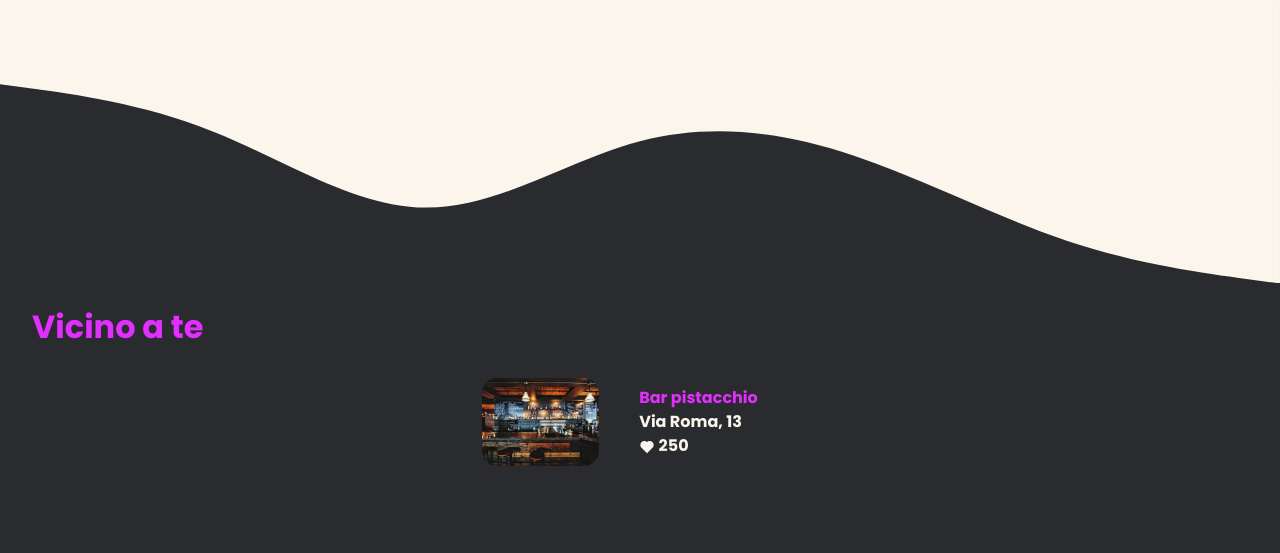
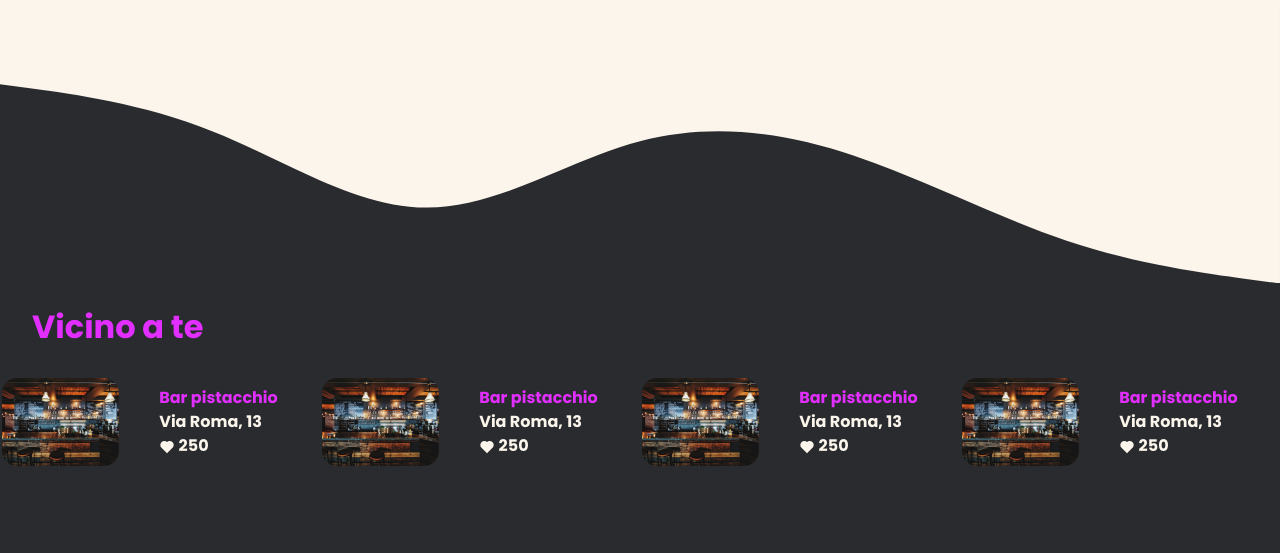
Before and after one commit to P3C1C/kanpai, a PHP site: page /file/home.html in a window 1280 px wide. Shown: the part 847-1400 px from the top of the page. Run offline with PHP 8.4, Linux system fonts and the light colour scheme.

Commit message:
sistemata home

```diff
--- a/css/style.css
+++ b/css/style.css
@@ -52,7 +52,14 @@ body
     font-family: 'Poppins', sans-serif;
     font-weight: 700;
     font-size: 9px;
+    flex-wrap: wrap;
 }
+@media only screen and (min-width: 600px) {
+    .elementi {
+      flex-direction: row;
+      justify-content: space-around;
+    }
+  }
 
 .linkh
 {
--- a/file/home.html
+++ b/file/home.html
@@ -37,6 +37,36 @@
                     </div>
                 </div>
             </a>
+            <a href="#" class="linkh">
+                <img src="../img/es.png" alt="casa">
+                <div class="tes">
+                    <div style="color: #E22FFF;">Bar pistacchio</div>
+                    <div>Via Roma, 13</div>
+                    <div>
+                        <img src="../img/bx_bxs-heart.png" alt="cuoricino" style="width: 16px; height: 16px;"> 250
+                    </div>
+                </div>
+            </a>
+            <a href="#" class="linkh">
+                <img src="../img/es.png" alt="casa">
+                <div class="tes">
+                    <div style="color: #E22FFF;">Bar pistacchio</div>
+                    <div>Via Roma, 13</div>
+                    <div>
+                        <img src="../img/bx_bxs-heart.png" alt="cuoricino" style="width: 16px; height: 16px;"> 250
+                    </div>
+                </div>
+            </a>
+            <a href="#" class="linkh">
+                <img src="../img/es.png" alt="casa">
+                <div class="tes">
+                    <div style="color: #E22FFF;">Bar pistacchio</div>
+                    <div>Via Roma, 13</div>
+                    <div>
+                        <img src="../img/bx_bxs-heart.png" alt="cuoricino" style="width: 16px; height: 16px;"> 250
+                    </div>
+                </div>
+            </a>
         </div>
 
         <div class="menu">
```
